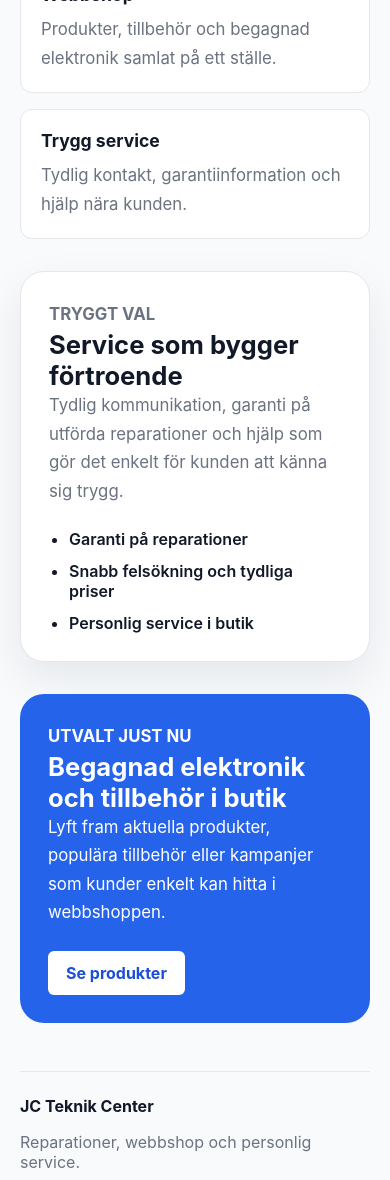
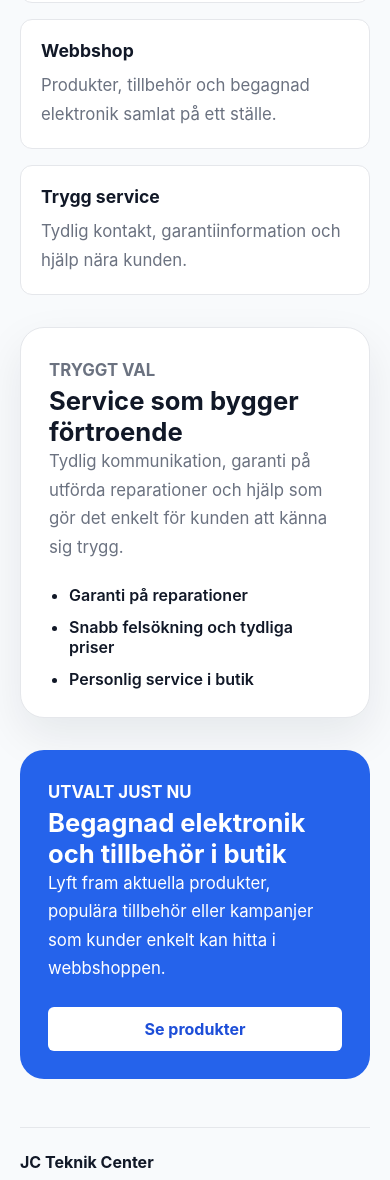
Before and after one commit to Samuel6693/JC-Teknik-Center, a React (Vite) app: page / in a window 390 px wide. Shown: the part 823-2003 px from the top of the page. Built offline with nearby package versions, Linux system fonts and the light colour scheme.

Commit message:
style: polish home page interactions

```diff
--- a/src/pages/Home.css
+++ b/src/pages/Home.css
@@ -58,6 +58,13 @@
     border-radius: var(--radius-md);
     background: var(--color-surface);
     padding: 20px;
+    transition: border-color 160ms ease, box-shadow 160ms ease, transform 160ms ease;
+}
+
+.info-card:hover {
+    border-color: var(--color-primary);
+    box-shadow: var(--shadow-soft);
+    transform: translateY(-2px);
 }
 
 .info-card h2 {
@@ -83,6 +90,11 @@
 .trust-section h2 {
   margin: 0;
   font-size: 1.6rem;
+}
+
+.trust-section > div,
+.promo-section > div {
+  max-width: 620px;
 }
 
 .trust-list {
@@ -132,7 +144,15 @@
     }
 
     .promo-section {
-    align-items: flex-start;
-    flex-direction: column;
-  }
+        align-items: flex-start;
+        flex-direction: column;
+    }
 }
+
+@media (max-width: 520px) {
+    .home-actions,
+    .home-actions .button,
+    .promo-section .button {
+        width: 100%;
+    }
+}
```
